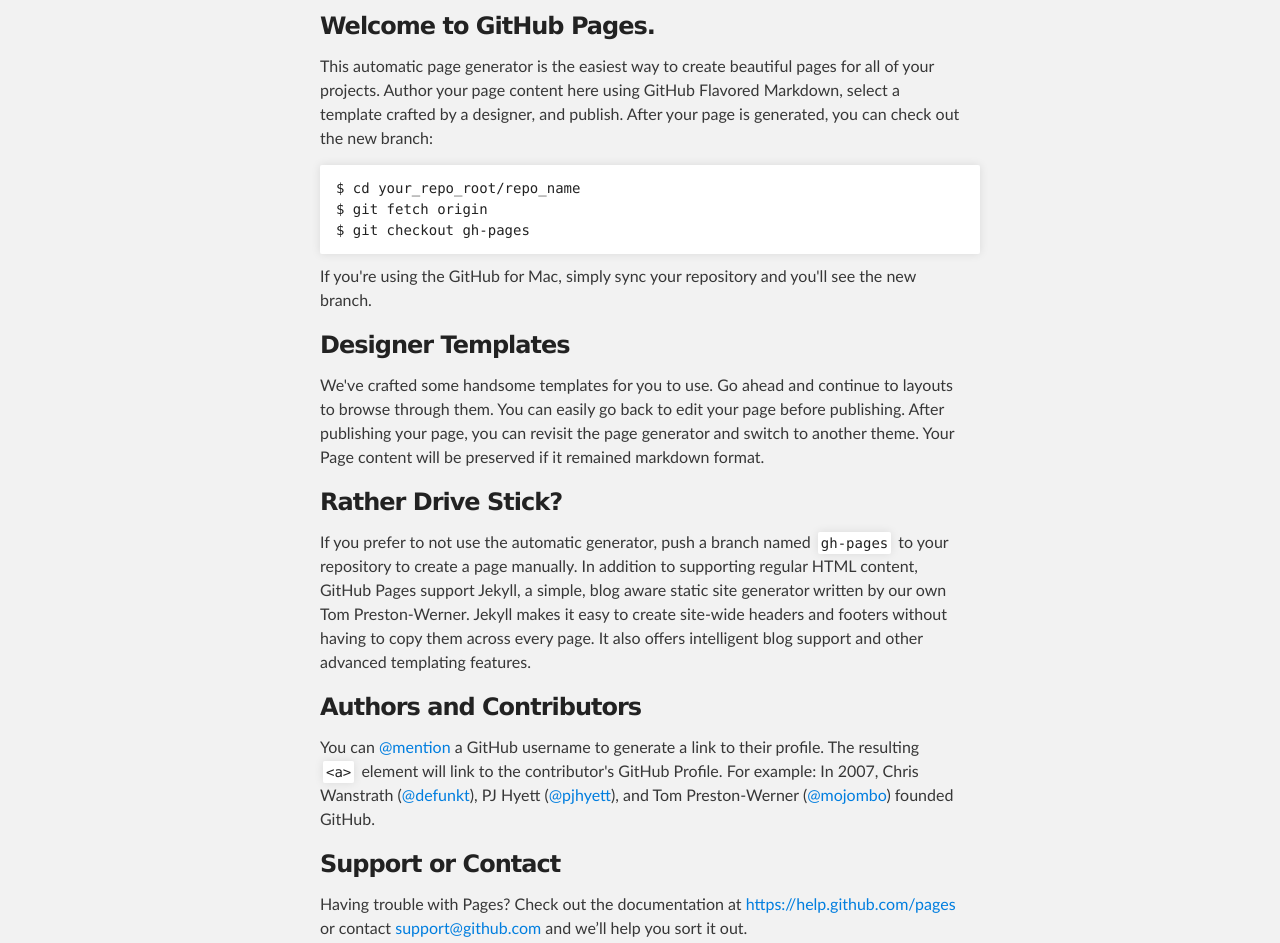
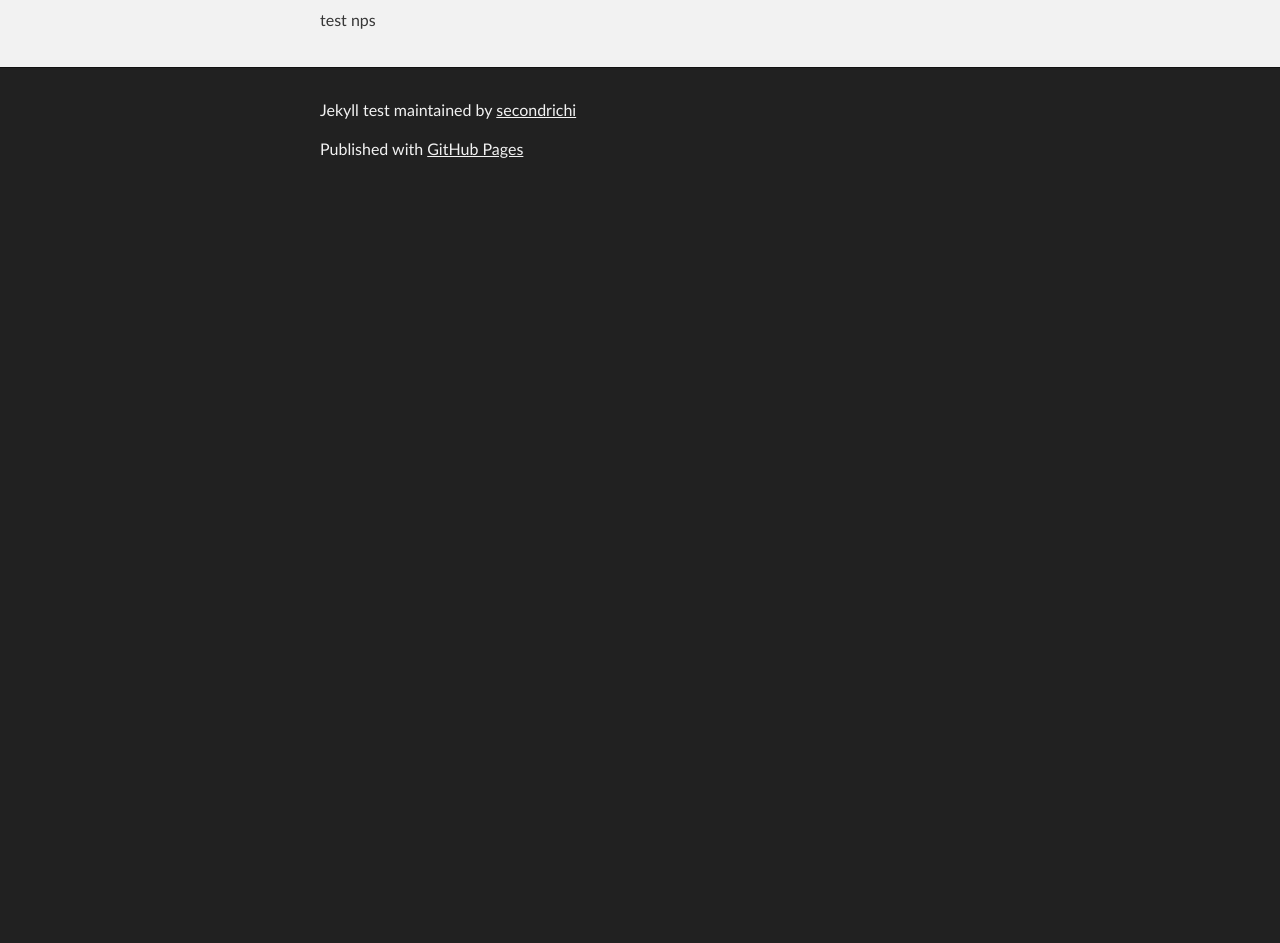
Before and after one commit to secondrichi/jekyll_test, a plain HTML site: page index.html in a window 1280 px wide. Shown: the part 216-1159 px from the top of the page. After the commit the page ends 800 px from the top, so only its background shows below. Drawn offline with Linux system fonts and the light colour scheme.

```diff
--- a/index.html
+++ b/index.html
@@ -31,37 +31,7 @@
     <!-- MAIN CONTENT -->
     <div id="main_content_wrap" class="outer">
       <section id="main_content" class="inner">
-        <h3>
-<a id="welcome-to-github-pages" class="anchor" href="#welcome-to-github-pages" aria-hidden="true"><span class="octicon octicon-link"></span></a>Welcome to GitHub Pages.</h3>
-
-<p>This automatic page generator is the easiest way to create beautiful pages for all of your projects. Author your page content here using GitHub Flavored Markdown, select a template crafted by a designer, and publish. After your page is generated, you can check out the new branch:</p>
-
-<pre><code>$ cd your_repo_root/repo_name
-$ git fetch origin
-$ git checkout gh-pages
-</code></pre>
-
-<p>If you're using the GitHub for Mac, simply sync your repository and you'll see the new branch.</p>
-
-<h3>
-<a id="designer-templates" class="anchor" href="#designer-templates" aria-hidden="true"><span class="octicon octicon-link"></span></a>Designer Templates</h3>
-
-<p>We've crafted some handsome templates for you to use. Go ahead and continue to layouts to browse through them. You can easily go back to edit your page before publishing. After publishing your page, you can revisit the page generator and switch to another theme. Your Page content will be preserved if it remained markdown format.</p>
-
-<h3>
-<a id="rather-drive-stick" class="anchor" href="#rather-drive-stick" aria-hidden="true"><span class="octicon octicon-link"></span></a>Rather Drive Stick?</h3>
-
-<p>If you prefer to not use the automatic generator, push a branch named <code>gh-pages</code> to your repository to create a page manually. In addition to supporting regular HTML content, GitHub Pages support Jekyll, a simple, blog aware static site generator written by our own Tom Preston-Werner. Jekyll makes it easy to create site-wide headers and footers without having to copy them across every page. It also offers intelligent blog support and other advanced templating features.</p>
-
-<h3>
-<a id="authors-and-contributors" class="anchor" href="#authors-and-contributors" aria-hidden="true"><span class="octicon octicon-link"></span></a>Authors and Contributors</h3>
-
-<p>You can <a href="https://github.com/blog/821" class="user-mention">@mention</a> a GitHub username to generate a link to their profile. The resulting <code>&lt;a&gt;</code> element will link to the contributor's GitHub Profile. For example: In 2007, Chris Wanstrath (<a href="https://github.com/defunkt" class="user-mention">@defunkt</a>), PJ Hyett (<a href="https://github.com/pjhyett" class="user-mention">@pjhyett</a>), and Tom Preston-Werner (<a href="https://github.com/mojombo" class="user-mention">@mojombo</a>) founded GitHub.</p>
-
-<h3>
-<a id="support-or-contact" class="anchor" href="#support-or-contact" aria-hidden="true"><span class="octicon octicon-link"></span></a>Support or Contact</h3>
-
-<p>Having trouble with Pages? Check out the documentation at <a href="https://help.github.com/pages">https://help.github.com/pages</a> or contact <a href="mailto:support@github.com">support@github.com</a> and we’ll help you sort it out.</p>
+        <p>test nps</p>
       </section>
     </div>
 
```
Also changed, not shown: params.json (+1 -1 lines).
